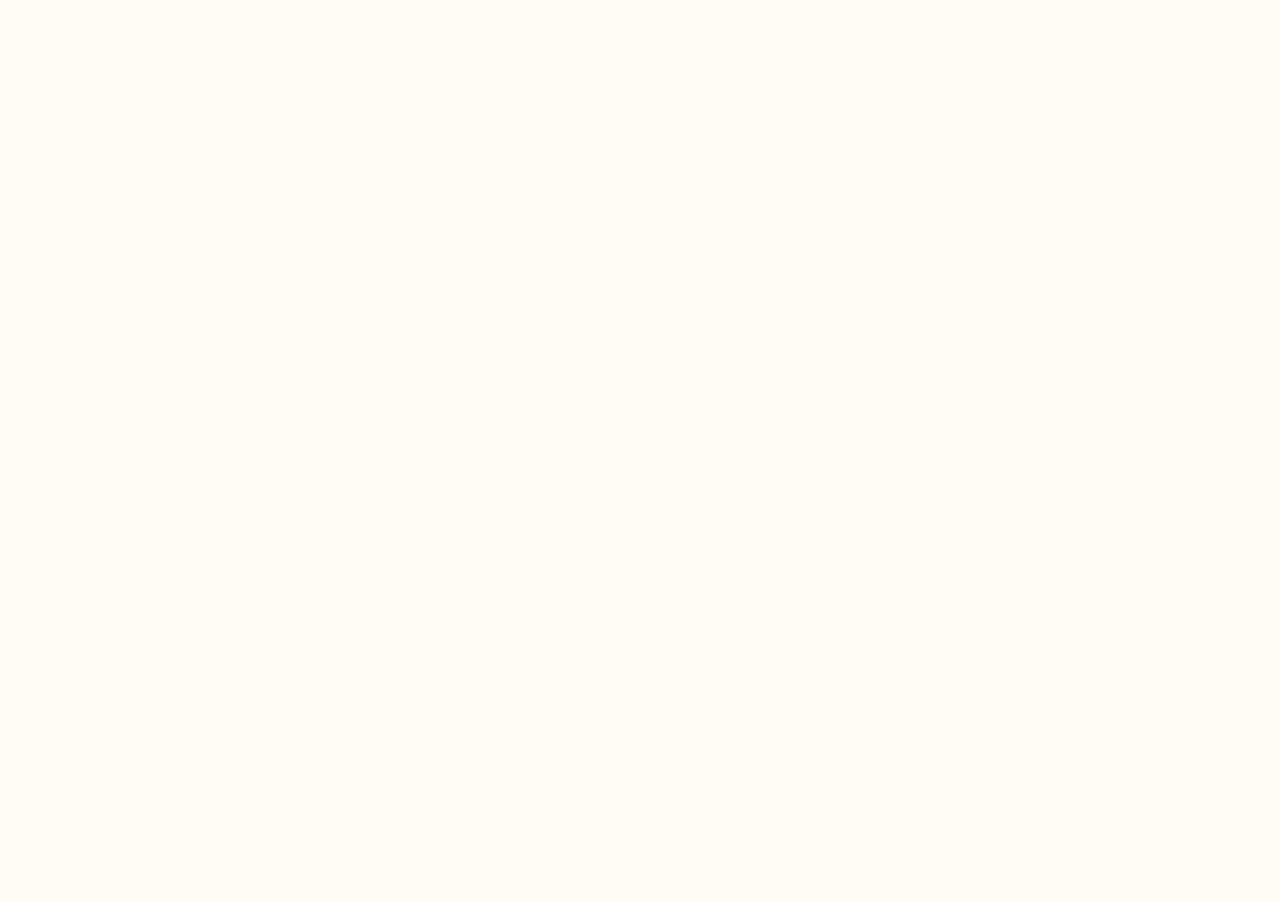
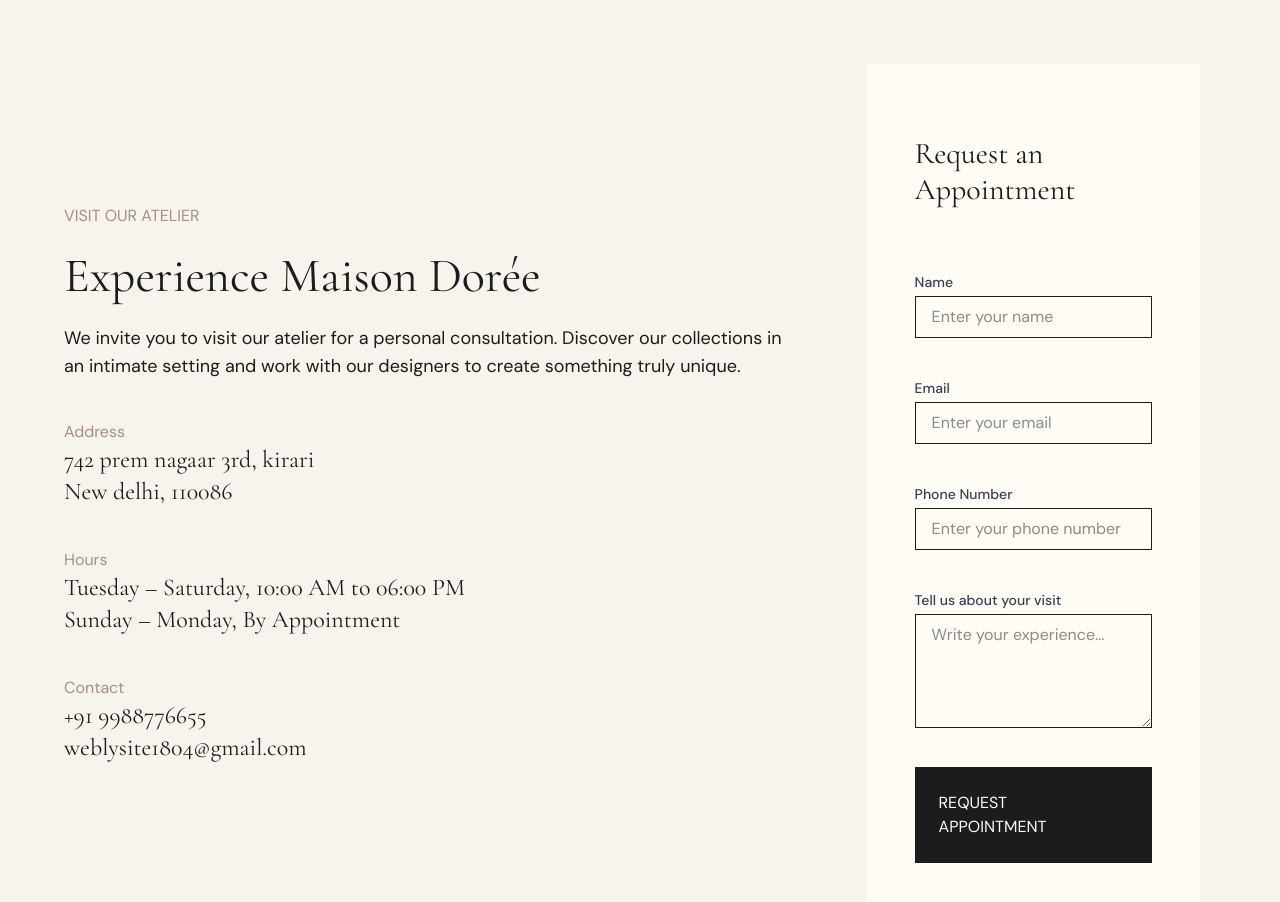
Before and after one commit to yashsharmayy/Frontend_project, a React (Vite) app in the folder Aurum_Luxe/: page / in a window 1280 px wide. Shown: the part 7000-7902 px from the top of the page. Before the commit the page ends 6984 px from the top, so only its background shows below. Built offline with nearby package versions, Linux system fonts and the light colour scheme; a web font is replaced by a local one.

Commit message:
feat: add Contect component with address and appointment request form; update Home to include Contect

```diff
--- /dev/null
+++ b/Aurum_Luxe/src/component/Adress.jsx
@@ -0,0 +1,14 @@
+import React from 'react'
+
+const Address = ({ head, detail1, detail2 }) => {
+    return (
+        <div className='my-10'>
+            <p className='text-taupe89'>{head}</p>
+            <h1 className='font-cormorant text-2xl text-charcoal69'>{detail1}</h1>
+            <h1 className='font-cormorant text-2xl text-charcoal69'>{detail2}</h1>
+
+        </div>
+    )
+}
+
+export default Address
--- /dev/null
+++ b/Aurum_Luxe/src/component/Contect.jsx
@@ -0,0 +1,85 @@
+import React from 'react'
+import Address from './Adress'
+import Button from './Button'
+
+const Contect = () => {
+    return (
+        <div className='w-full h-full flex md:flex-row flex-col items-center bg-ivory19 p-6 md:p-10 py-28 '>
+            <div className='p-6 w-1/2 w-full'>
+                <p className='text-taupe89'>VISIT OUR ATELIER</p>
+                <h1 className='font-cormorant mb-4 text-4xl lg:text-5xl lg:my-6'>Experience Maison Dorée</h1>
+                <p className='text-charcoal69 lg:text-lg lg:my-6'>We invite you to visit our atelier for a personal consultation. Discover our collections in an intimate setting and work with our designers to create something truly unique.</p>
+                <div>
+                    <Address head={"Address"} detail1={"742 prem nagaar 3rd, kirari "} detail2={"New delhi, 110086"} />
+                    <Address head={"Hours"} detail1={"Tuesday – Saturday, 10:00 AM to 06:00 PM "} detail2={"Sunday – Monday, By Appointment"} />
+                    <Address head={"Contact"} detail1={"+91 9988776655"} detail2={"weblysite1804@gmail.com"} />
+                </div>
+
+            </div>
+            <div className='md:p-10  md:w-1/2 w-full'>
+
+                <form action="" className='p-12 w-full h-full gap-10 bg-cream09 flex flex-col w-full h-full'>
+                    <h1 className='my-6 font-cormorant text-3xl'>Request an Appointment</h1>
+                    <div>
+                        <label className="block text-sm font-medium text-gray-700 mb-1">
+                            Name
+                        </label>
+                        <input
+                            type="text"
+                            name="name"
+                            placeholder="Enter your name"
+                            className="w-full px-4 py-2 border  focus:border-gold39 focus:outline-none"
+                        />
+                    </div>
+
+                    <div>
+                        <label className="block text-sm font-medium text-gray-700 mb-1">
+                            Email
+                        </label>
+                        <input
+                            type="email"
+                            name="email"
+
+                            placeholder="Enter your email"
+                            className="w-full px-4 py-2 border  focus:border-gold39 focus:outline-none"
+                        />
+                    </div>
+
+                    <div>
+                        <label className="block text-sm font-medium text-gray-700 mb-1">
+                            Phone Number
+                        </label>
+                        <input
+                            type="tel"
+                            name="phone"
+
+                            placeholder="Enter your phone number"
+                            className="w-full px-4 py-2 border  focus:border-gold39 focus:outline-none"
+                        />
+                    </div>
+
+                    <div>
+                        <label className="block text-sm font-medium text-gray-700 mb-1">
+                            Tell us about your visit
+                        </label>
+                        <textarea
+                            name="message"
+
+                            rows="4"
+                            placeholder="Write your experience..."
+                            className="w-full px-4 py-2 border  focus:border-gold39 focus:outline-none"
+                        />
+                        <div className='my-8'>
+
+                            <Button Name={"REQUEST APPOINTMENT"} />
+                        </div>
+                    </div>
+
+                </form>
+            </div>
+
+        </div>
+    )
+}
+
+export default Contect
--- a/Aurum_Luxe/src/component/Home.jsx
+++ b/Aurum_Luxe/src/component/Home.jsx
@@ -5,6 +5,7 @@ import Collections from './Collections'
 import Storysec from './Storysec'
 import Carftmanship from './Carftmanship'
 import Testimonials from './Testimonials'
+import Contect from './Contect'
 
 const HOME = () => {
     return (
@@ -15,6 +16,7 @@ const HOME = () => {
             <Storysec />
             <Carftmanship />
             <Testimonials />
+            <Contect />
         </div>
     )
 }
```
